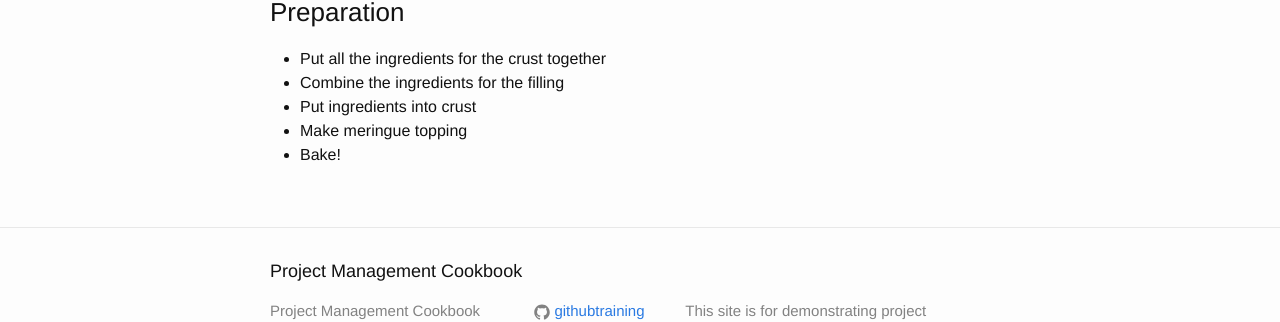
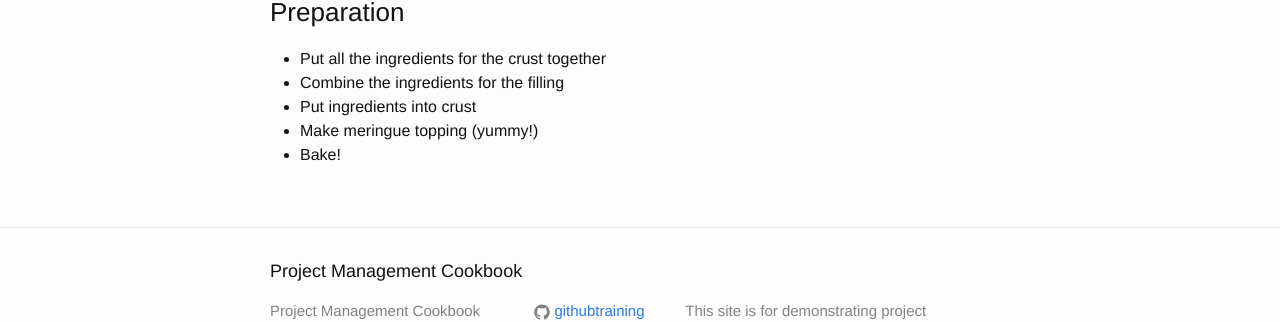
Before and after one commit to githubschool/pm-cookbook, a Jekyll site: the page built from _recipes/desserts/lemon-icebox-pie.md, in a window 1280 px wide. Shown: the part 642-964 px from the top of the page. Built offline with Jekyll 4.4.1, drawn with Linux system fonts in a browser that asks for light colours.

Commit message:
Update lemon-icebox-pie.md

```diff
--- a/_recipes/desserts/lemon-icebox-pie.md
+++ b/_recipes/desserts/lemon-icebox-pie.md
@@ -32,5 +32,5 @@ category: "Dessert"
 - Put all the ingredients for the crust together
 - Combine the ingredients for the filling
 - Put ingredients into crust
-- Make meringue topping
+- Make meringue topping (yummy!)
 - Bake!
```
